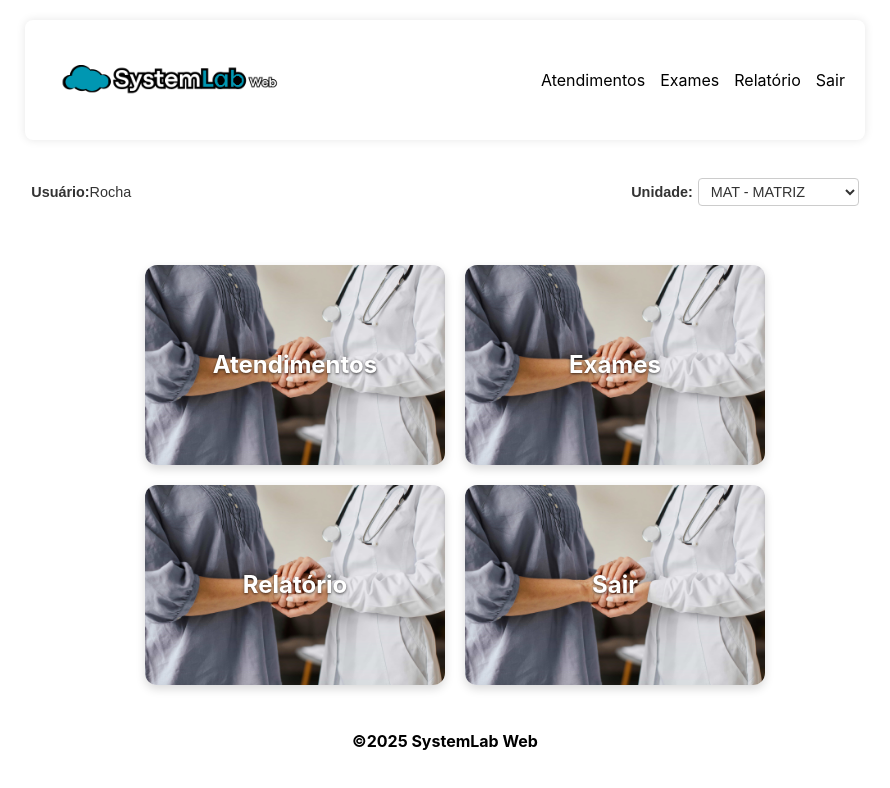
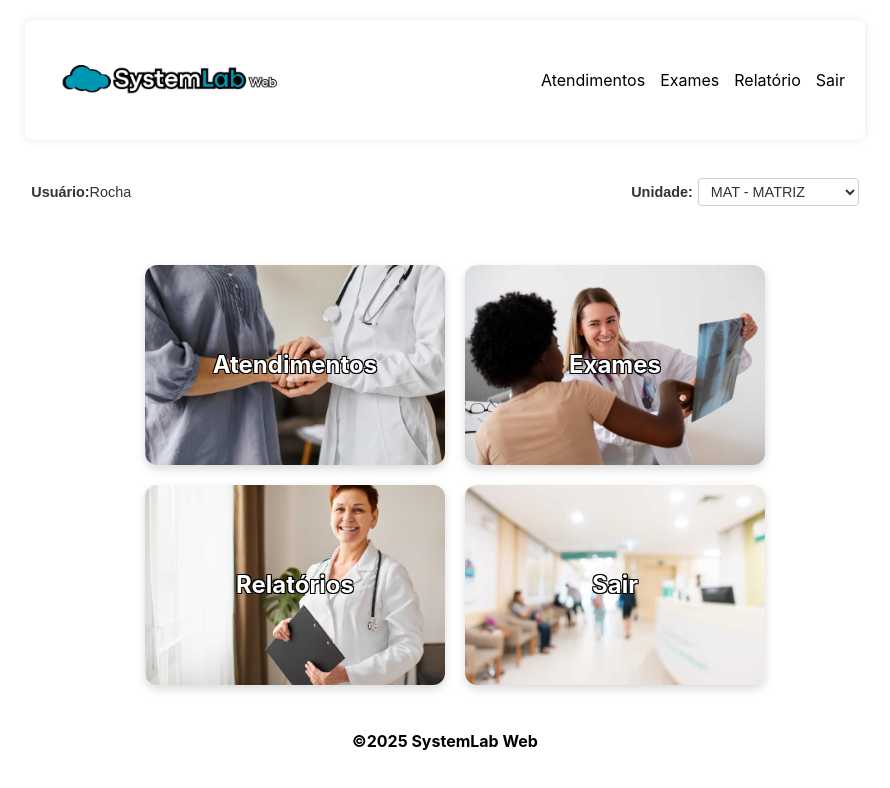
Before and after one commit to CoderRocha/systemlab-web, a React (Create React App) app: page /home in a window 1280 px wide. Shown: the top 788 px of the page, without its empty margins (195-1085 px from the left). Built offline with nearby package versions, Linux system fonts and the light colour scheme; the HTML template or start-up script is replaced by a standard one.

Commit message:
added 'Navigate' instead of 'ahref' to 'Home' page and updated css styles

```diff
--- a/src/pages/home/Home.js
+++ b/src/pages/home/Home.js
@@ -1,38 +1,51 @@
 import React from 'react';
+import { useNavigate } from 'react-router-dom';
 
 //styles
 import styles from './Home.module.css';
+
+//pages & components
 import Navbar from '../../components/navbar/Navbar';
-import UserBar from '../../components/userBar/UserBar'
+import UserBar from '../../components/userBar/UserBar';
 
 const Home = () => {
+    const navigate = useNavigate();
+
+    const handleNavigate = (path) => {
+        navigate(path);
+    };
 
     return (
         <>
             <Navbar />
             <UserBar />
             <div className={styles['home-container']}>
-                <section className={styles['home-section']}>
-                    <a href="/atendimentos">
-                        <h2>Atendimentos</h2>
-                    </a>
+                <section
+                    className={`${styles['home-section']} ${styles['atendimentos']}`}
+                    onClick={() => handleNavigate('/atendimentos')}
+                >
+                    <h2>Atendimentos</h2>
                 </section>
 
-                <section className={styles['home-section']}>
-                    <a href="/exames">
-                        <h2>Exames</h2>
-                    </a>
+                <section
+                    className={`${styles['home-section']} ${styles['exames']}`}
+                    onClick={() => handleNavigate('/exames')}
+                >
+                    <h2>Exames</h2>
                 </section>
 
-                <section className={styles['home-section']}>
-                    <a href="/relatorios">
-                        <h2>Relatório</h2>
-                    </a>
+                <section
+                    className={`${styles['home-section']} ${styles['relatorios']}`}
+                    onClick={() => handleNavigate('/relatorios')}
+                >
+                    <h2>Relatórios</h2>
                 </section>
-                <section className={styles['home-section']}>
-                    <a href="/">
-                        <h2>Sair</h2>
-                    </a>
+
+                <section
+                    className={`${styles['home-section']} ${styles['sair']}`}
+                    onClick={() => handleNavigate('/')}
+                >
+                    <h2>Sair</h2>
                 </section>
             </div>
         </>
--- a/src/pages/home/Home.module.css
+++ b/src/pages/home/Home.module.css
@@ -1,13 +1,13 @@
 /* Container para the whole page */
 .home-container {
-  margin: 40px auto;
-  width:600px;
-  height:400px;
-  display:grid;
-  grid-template-columns: 300px 300px;
-  grid-row: auto auto;
-  grid-column-gap: 20px;
-  grid-row-gap: 20px;
+    margin: 40px auto;
+    width: 600px;
+    height: 400px;
+    display: grid;
+    grid-template-columns: 300px 300px;
+    grid-row: auto auto;
+    grid-column-gap: 20px;
+    grid-row-gap: 20px;
 }
 
 /* Styling cada section */
@@ -23,6 +23,23 @@
     align-items: center;
     justify-content: center;
     transition: transform 0.2s ease, box-shadow 0.2s ease;
+    cursor: pointer;
+}
+
+.home-section.atendimentos {
+    background-image: url('../../assets/bgatendimentos.jpg');
+}
+
+.home-section.exames {
+    background-image: url('../../assets/bgexames.jpg');
+}
+
+.home-section.relatorios {
+    background-image: url('../../assets/bgrelatorios.jpg');
+}
+
+.home-section.sair {
+    background-image: url('../../assets/bgsair.jpg');
 }
 
 /* Hover effect sections apenas por estética */
@@ -37,8 +54,16 @@
     text-shadow: 0 1px 3px rgba(0, 0, 0, 0.7);
     font-size: 1.5rem;
     text-align: center;
+    text-shadow:
+        1px 1px 0 #000,
+        /* Black outline */
+        -1px 1px 0 #000,
+        1px -1px 0 #000,
+        -1px -1px 0 #000;
+        transition: color 0.2s ease;
 }
-.home-section h2:hover {
+
+.home-section:hover h2 {
     color: #0097B2;
 }
 
```
